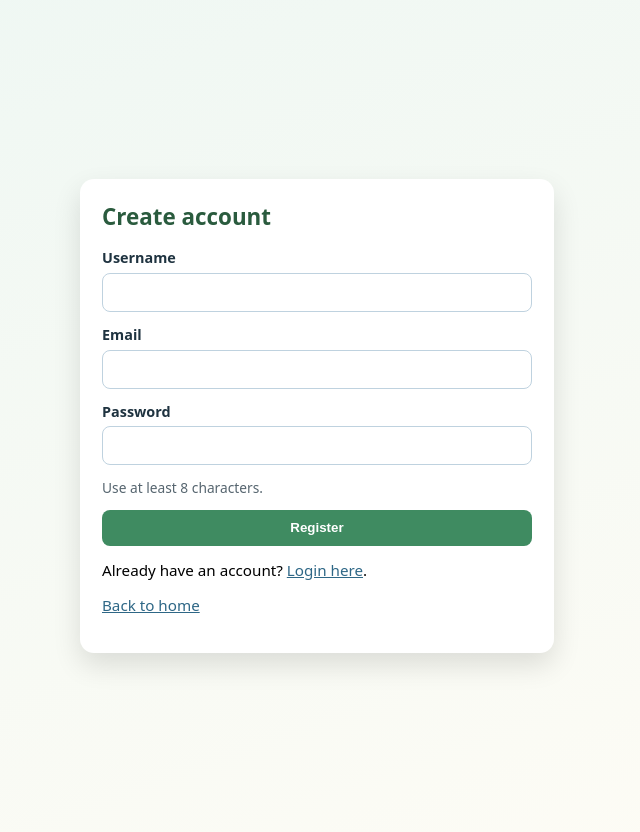
After one commit to amitsept1976/bara-kshaar, a Flask app: page /register in a window 1280 px wide. The commit adds this page. Shown: the whole page, without its empty margins (323-963 px from the left). Run offline with Flask 3, Linux system fonts and the light colour scheme.

Commit message:
login_auth

```diff
--- a/app.py
+++ b/app.py
@@ -1,8 +1,9 @@
-from flask import Flask, render_template, request
+from flask import Flask, flash, redirect, render_template, request, session, url_for
 from sqlalchemy import or_
+from werkzeug.security import check_password_hash, generate_password_hash
 
 from config import Config
-from models import db, Remedy
+from models import Remedy, User, db
 from seeds import REMEDY_SEEDS
 
 
@@ -149,7 +150,70 @@ def _register_routes(app: Flask) -> None:
             remedies=remedies,
             prompt_examples=SEARCH_PROMPTS,
             prompt_suggestions=SEARCH_SUGGESTIONS,
+            current_user=_get_current_user(),
         )
+
+    @app.route("/login", methods=["GET", "POST"])
+    def login():
+        if request.method == "POST":
+            username = request.form.get("username", "").strip()
+            password = request.form.get("password", "")
+
+            user = User.query.filter_by(username=username).first() if username else None
+            if not user or not check_password_hash(user.password_hash, password):
+                flash("Invalid username or password.", "error")
+                return render_template("login.html", current_user=_get_current_user()), 401
+
+            session["user_id"] = user.id
+            session["username"] = user.username
+            flash("You are now logged in.", "success")
+            return redirect(url_for("index"))
+
+        return render_template("login.html", current_user=_get_current_user())
+
+    @app.route("/register", methods=["GET", "POST"])
+    def register():
+        if request.method == "POST":
+            username = request.form.get("username", "").strip()
+            email = request.form.get("email", "").strip().lower()
+            password = request.form.get("password", "")
+
+            if not username or not email or not password:
+                flash("Username, email, and password are required.", "error")
+                return render_template("register.html", current_user=_get_current_user()), 400
+
+            if len(password) < 8:
+                flash("Password must be at least 8 characters long.", "error")
+                return render_template("register.html", current_user=_get_current_user()), 400
+
+            if User.query.filter_by(username=username).first():
+                flash("That username is already taken.", "error")
+                return render_template("register.html", current_user=_get_current_user()), 409
+
+            if User.query.filter_by(email=email).first():
+                flash("That email is already registered.", "error")
+                return render_template("register.html", current_user=_get_current_user()), 409
+
+            new_user = User(
+                username=username,
+                email=email,
+                password_hash=generate_password_hash(password),
+            )
+            db.session.add(new_user)
+            db.session.commit()
+
+            session["user_id"] = new_user.id
+            session["username"] = new_user.username
+            flash("Registration successful. Welcome!", "success")
+            return redirect(url_for("index"))
+
+        return render_template("register.html", current_user=_get_current_user())
+
+    @app.route("/logout", methods=["POST"])
+    def logout():
+        session.clear()
+        flash("You have been logged out.", "success")
+        return redirect(url_for("index"))
 
 
 def _search_remedies(query: str) -> list[Remedy]:
@@ -165,6 +229,14 @@ def _search_remedies(query: str) -> list[Remedy]:
     ).all()
 
 
+def _get_current_user() -> User | None:
+    """Return the logged-in user from session if present."""
+    user_id = session.get("user_id")
+    if not user_id:
+        return None
+    return db.session.get(User, user_id)
+
+
 # Create a global application instance for CLI and WSGI servers
 app = create_app()
 
--- /dev/null
+++ b/templates/register.html
@@ -0,0 +1,129 @@
+<!doctype html>
+<html lang="en">
+<head>
+  <meta charset="utf-8">
+  <meta name="viewport" content="width=device-width, initial-scale=1">
+  <title>Register</title>
+  <style>
+    body {
+      font-family: system-ui, sans-serif;
+      margin: 0;
+      min-height: 100vh;
+      background: linear-gradient(160deg, #eef7f3, #fefcf5);
+      display: grid;
+      place-items: center;
+      padding: 1rem;
+    }
+    .auth-card {
+      width: 100%;
+      max-width: 430px;
+      background: #fff;
+      border-radius: 14px;
+      box-shadow: 0 12px 28px rgba(0, 0, 0, 0.12);
+      padding: 1.4rem;
+    }
+    h1 {
+      margin: 0 0 1rem;
+      color: #2a5b3e;
+      font-size: 1.4rem;
+    }
+    form {
+      display: grid;
+      gap: 0.8rem;
+    }
+    label {
+      display: grid;
+      gap: 0.35rem;
+      color: #1f3340;
+      font-weight: 600;
+      font-size: 0.9rem;
+    }
+    input {
+      border: 1px solid #bfd2df;
+      border-radius: 8px;
+      padding: 0.6rem 0.75rem;
+      font-size: 1rem;
+    }
+    button {
+      border: none;
+      background: #3f8b61;
+      color: #fff;
+      font-weight: 700;
+      border-radius: 8px;
+      padding: 0.65rem 0.9rem;
+      cursor: pointer;
+    }
+    .links {
+      margin-top: 0.9rem;
+      font-size: 0.95rem;
+    }
+    a {
+      color: #2e6786;
+    }
+    .hint {
+      margin: 0;
+      color: #56656f;
+      font-size: 0.86rem;
+    }
+    .flash-list {
+      list-style: none;
+      padding: 0;
+      margin: 0 0 1rem;
+    }
+    .flash {
+      padding: 0.6rem 0.75rem;
+      border-radius: 8px;
+      margin-bottom: 0.5rem;
+      font-size: 0.9rem;
+    }
+    .flash.success {
+      background: #e8f7ec;
+      border: 1px solid #8dd6a3;
+      color: #1e6d39;
+    }
+    .flash.error {
+      background: #fdeaea;
+      border: 1px solid #f0aaaa;
+      color: #8d2727;
+    }
+  </style>
+</head>
+<body>
+  <main class="auth-card">
+    <h1>Create account</h1>
+
+    {% with messages = get_flashed_messages(with_categories=true) %}
+      {% if messages %}
+        <ul class="flash-list">
+          {% for category, message in messages %}
+            <li class="flash {{ category }}">{{ message }}</li>
+          {% endfor %}
+        </ul>
+      {% endif %}
+    {% endwith %}
+
+    <form method="post" action="{{ url_for('register') }}">
+      <label>
+        Username
+        <input type="text" name="username" autocomplete="username" required>
+      </label>
+
+      <label>
+        Email
+        <input type="email" name="email" autocomplete="email" required>
+      </label>
+
+      <label>
+        Password
+        <input type="password" name="password" autocomplete="new-password" required>
+      </label>
+      <p class="hint">Use at least 8 characters.</p>
+
+      <button type="submit">Register</button>
+    </form>
+
+    <p class="links">Already have an account? <a href="{{ url_for('login') }}">Login here</a>.</p>
+    <p class="links"><a href="{{ url_for('index') }}">Back to home</a></p>
+  </main>
+</body>
+</html>
```
Also changed, not shown: models.py (+13 -0 lines), templates/index.html (+70 -0 lines), templates/login.html (added, +118 -0 lines).
